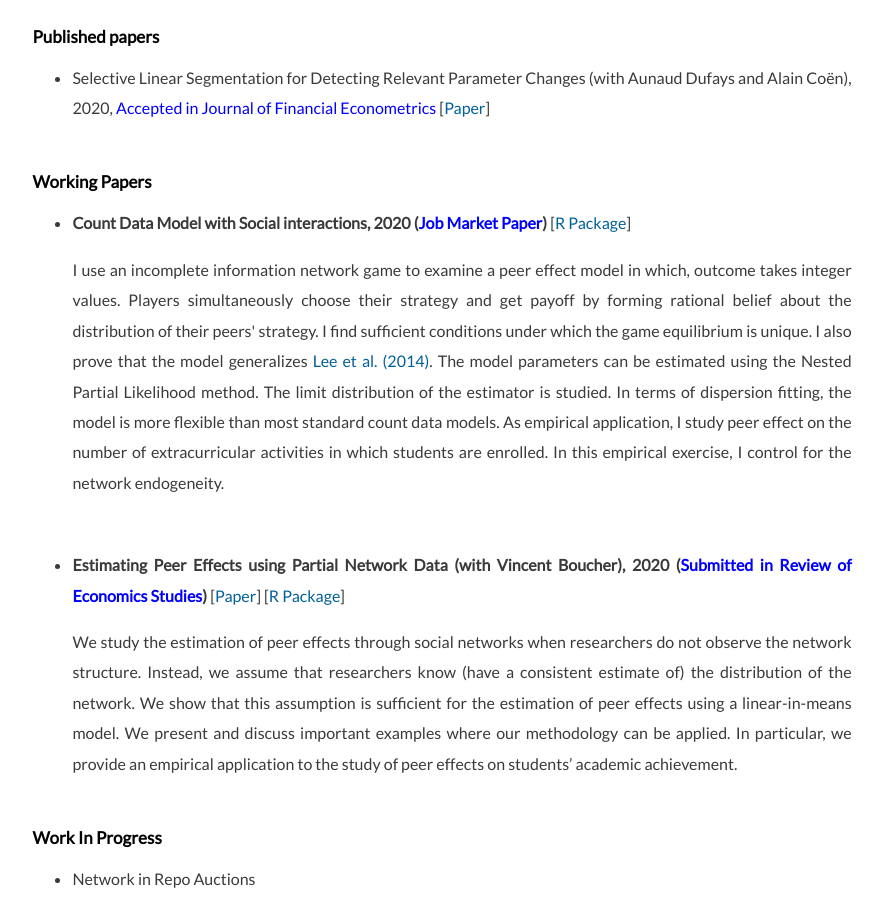
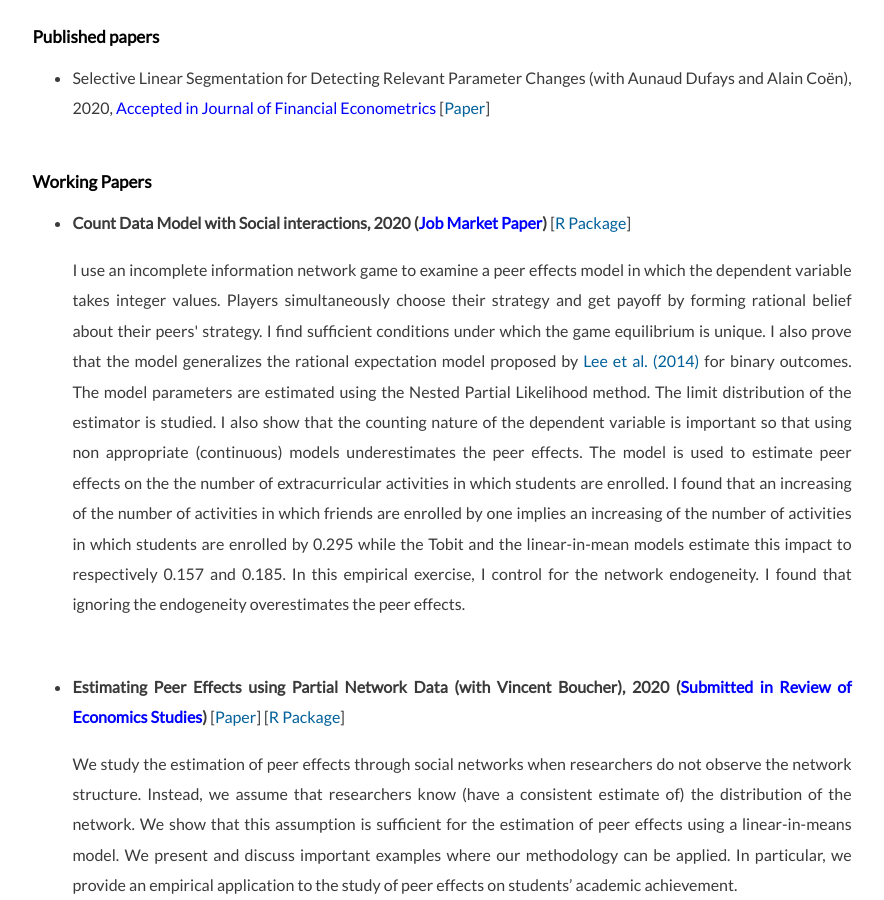
Before and after one commit to ahoundetoungan/ahoundetoungan.github.io, a Jekyll site: the page built from research/index.html, in a window 1280 px wide and 900 px high, scrolled down 597 px. Shown: the whole window, without its empty margins (198-1082 px from the left). Built offline with Jekyll 4.4.1, drawn with Linux system fonts in a browser that asks for light colours; some web fonts are replaced.

Commit message:
research

```diff
--- a/research/index.html
+++ b/research/index.html
@@ -36,13 +36,7 @@ $(document).ready(function() {
 	<h2>Working Papers</h2>
 	<ul>
     <li><b>Count Data Model with Social interactions, 2020 (<span style="color: blue;">Job Market Paper</span>)</b> [<a href="https://github.com/ahoundetoungan/CDatanet" target="_blank">R Package</a>]
-	    <p>I use an incomplete information network game to  examine a peer effect model in which, outcome takes integer values. Players simultaneously choose
-	    their strategy and get payoff by forming rational belief about the distribution of their peers' strategy. I find sufficient conditions under
-	    which the game equilibrium is unique. I also prove that  the model generalizes <a href="https://www.mitpressjournals.org/doi/abs/10.1162/REST_a_00401" target="_blank">Lee et al. (2014)</a>.
-	    The model parameters can be estimated using
-	    the Nested Partial Likelihood method. The limit distribution of the estimator is studied. In terms of dispersion fitting, the model is more flexible
-	    than most standard count data models. As empirical application, I study peer effect on the number of extracurricular activities in which students
-	    are enrolled. In this empirical exercise, I control for the network endogeneity.
+	    <p>I use an incomplete information network game to  examine a peer effects model in which the dependent variable takes integer values. Players simultaneously choose their strategy and get payoff by forming rational belief about their peers' strategy. I find sufficient conditions under which the game equilibrium is unique. I also prove that  the model generalizes the rational expectation model proposed by <a href="https://www.mitpressjournals.org/doi/abs/10.1162/REST_a_00401" target="_blank">Lee et al. (2014)</a> for binary outcomes. The model parameters are estimated using the Nested Partial Likelihood method. The limit distribution of the estimator is studied. I also show that the counting nature of the dependent variable is important so that using non appropriate (continuous) models underestimates the peer effects. The model is used to estimate peer effects on the the number of extracurricular activities in which students are enrolled.  I found that an increasing of the number of activities in which friends are enrolled by one implies an increasing of the number of activities in which students are enrolled by 0.295 while the Tobit and the linear-in-mean models estimate this impact to respectively 0.157 and 0.185. In this empirical exercise, I control for the network endogeneity. I found that ignoring the endogeneity overestimates the peer effects.
 	    </p>
 	</li>
     <br/>
```
